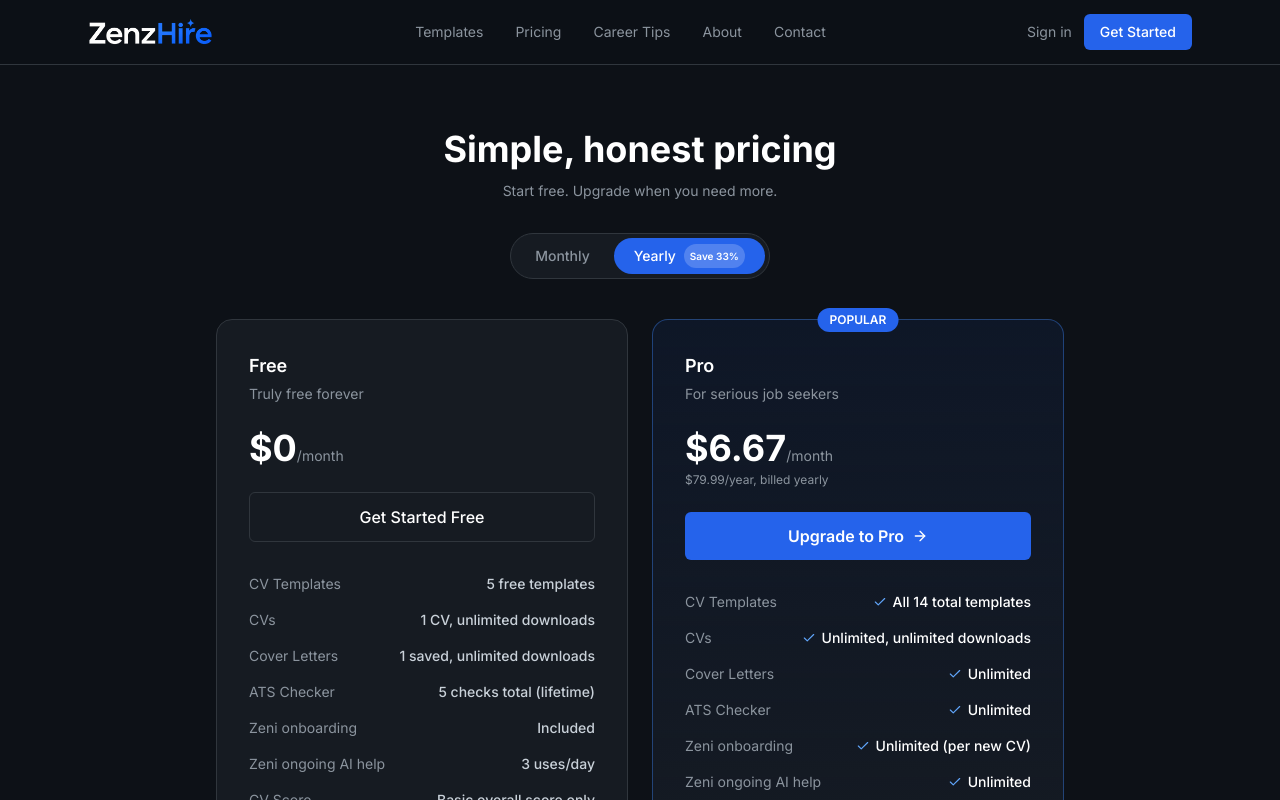
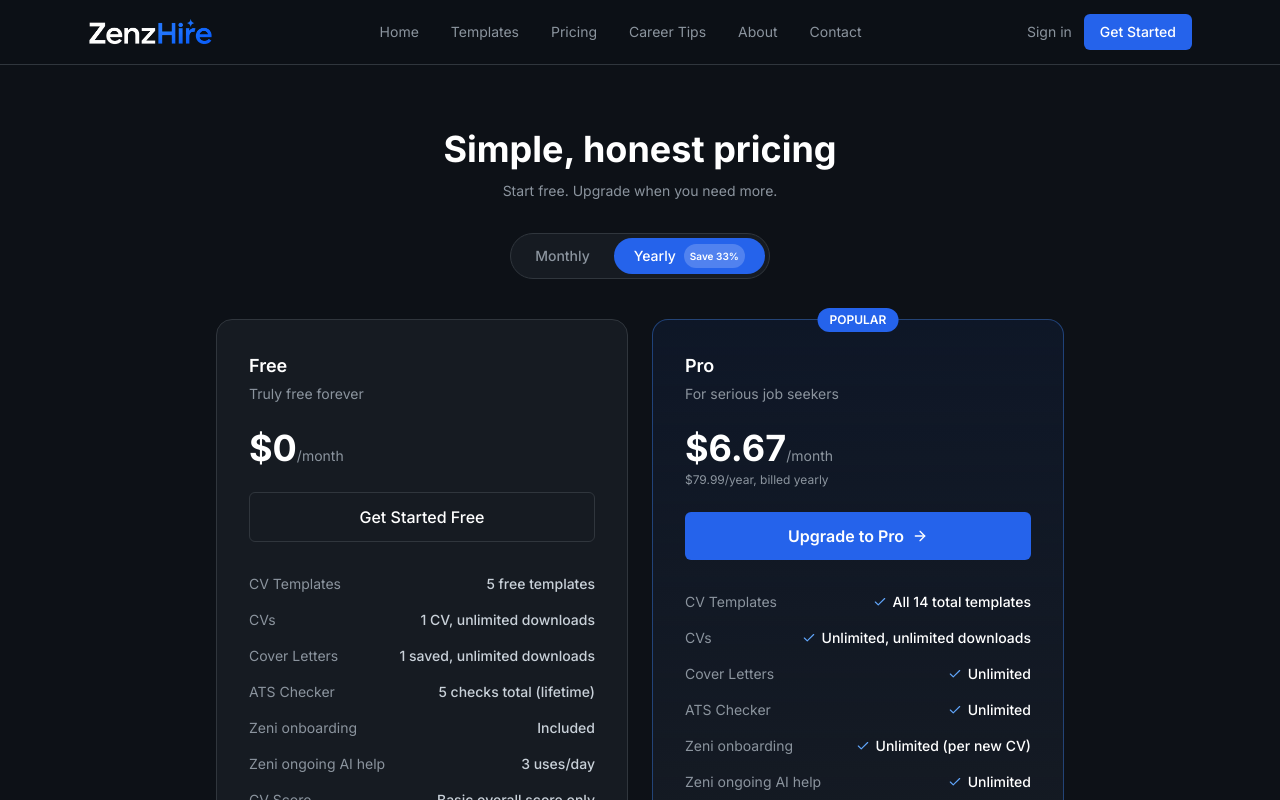
Before and after one commit to KaviduMalshan99/zenzhire, a Next.js app in the folder frontend/: page /pricing in a window 1280 px wide. Shown: the top 800 px of the page. Built offline with nearby package versions, Linux system fonts and the light colour scheme; no server answers.

Commit message:
home page link added to the header

```diff
--- a/frontend/components/marketing/SiteHeader.tsx
+++ b/frontend/components/marketing/SiteHeader.tsx
@@ -9,6 +9,9 @@ export function SiteHeader() {
           <Image src="/logo.png" alt="ZenzHire" width={165} height={37} className="h-7 w-auto" priority />
         </Link>
         <div className="hidden md:flex items-center gap-8 text-sm">
+          <Link href="/" className="text-[#8b949e] hover:text-white transition-colors">
+            Home
+          </Link>
           <Link href="/templates" className="text-[#8b949e] hover:text-white transition-colors">
             Templates
           </Link>
```
